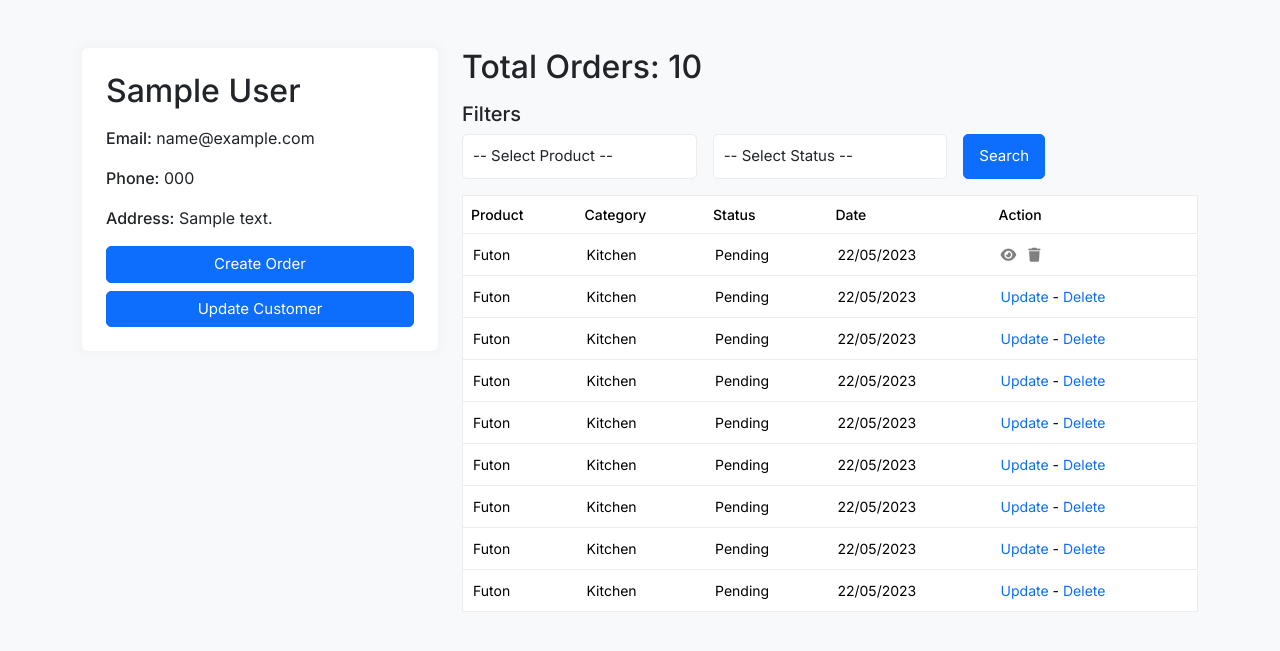
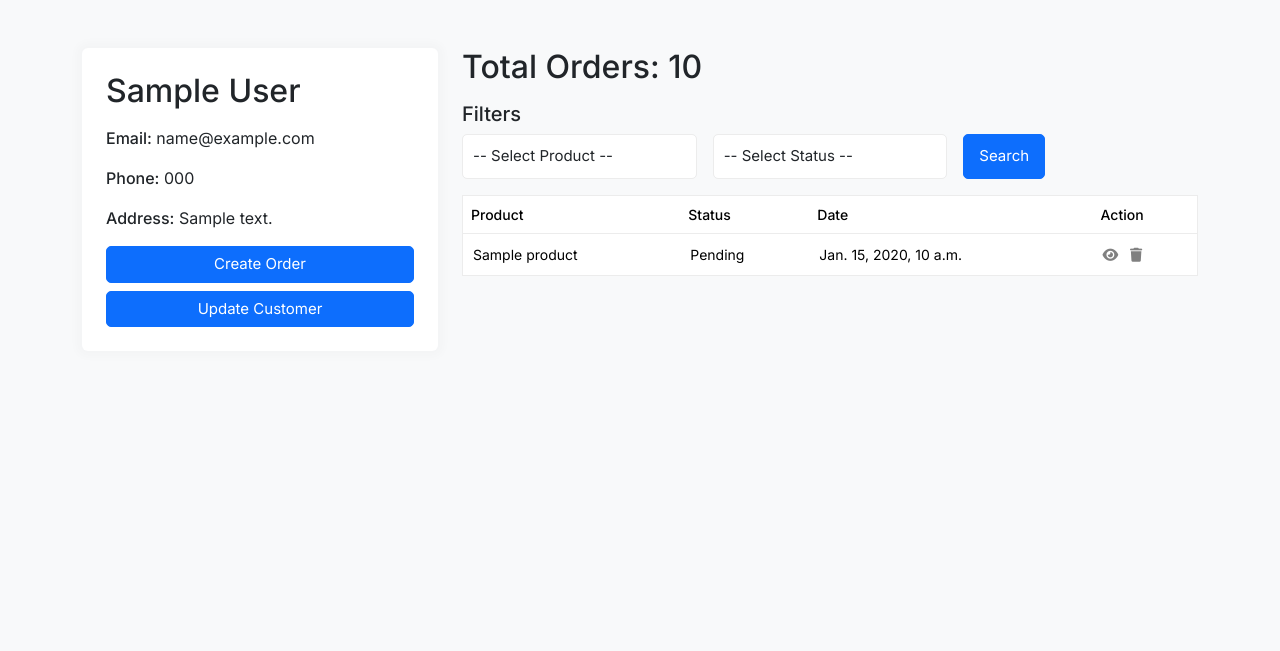
Before and after one commit to shaheryaryousaf/Django-CRM-v.2, a Django app: page /customers/detail/1 in a window 1280 px wide. Shown: the part 70-721 px from the top of the page. Run offline with Django 4.2, Linux system fonts and the light colour scheme; tables that the repository leaves empty hold one stand-in row (values such as "Sample post"); some libraries are stand-ins or nearby versions.

Commit message:
Make additional changes - Login and search filters remaining

```diff
--- a/customers/views.py
+++ b/customers/views.py
@@ -55,8 +55,10 @@ def updateCustomer(request, id):
 # ===============================
 def customerDetail(request, id):
     customer = Customer.objects.get(id=id)
+    orders = customer.order_set.all()
     context = {
-        'customer': customer
+        'customer': customer,
+        'orders': orders,
     }
     return render(request, 'customers/customer-detail.html', context)
 
--- a/products/models.py
+++ b/products/models.py
@@ -23,7 +23,7 @@ class Category(models.Model):
 # Products Model
 class Product(models.Model):
     title = models.CharField(max_length=255, null=True)
-    category = models.ForeignKey(Category, on_delete=models.DO_NOTHING)
+    category = models.ForeignKey(Category, on_delete=models.SET_NULL, null=True)
     description = models.TextField(null=True, blank=True)
     created_at = models.DateTimeField(
         null=True, blank=True, default=datetime.now)
@@ -40,8 +40,8 @@ class Product(models.Model):
 
 # Orders Model
 class Order(models.Model):
-    customer = models.ForeignKey(Customer, on_delete=models.DO_NOTHING)
-    product = models.ForeignKey(Product, on_delete=models.DO_NOTHING)
+    customer = models.ForeignKey(Customer, on_delete=models.SET_NULL, null=True)
+    product = models.ForeignKey(Product, on_delete=models.SET_NULL, null=True)
     status = models.CharField(max_length=20, choices=STATUS, default='Unassigned', null=True)
     created_at = models.DateTimeField(
         null=True, blank=True, default=datetime.now)
--- a/products/urls.py
+++ b/products/urls.py
@@ -2,12 +2,16 @@ from django.urls import path
 from . import views
 
 urlpatterns = [
+    path("categories", views.categories, name='categories-list'),
+    path("categories/<str:id>/delete", views.deleteCategory, name='delete-category'),
     path("", views.products, name='products-list'),
     path("add", views.addProduct, name='add-product'),
     path("edit/<str:id>", views.editProduct, name='edit-product'),
+    path("delete/<str:id>/product", views.deleteProduct, name='delete-product'),
     path("orders", views.Orders, name='orders-list'),
     path("create", views.createOrder, name='create-order'),
     path("update/<str:id>", views.updateOrder, name='update-order'),
     path("detail/<str:id>", views.orderDetail, name='order-detail'),
     path("detail/<str:id>/deliver", views.deliverOrder, name='deliver-order'),
+    path("delete/<str:id>/order", views.deleteOrder, name='delete-order'),
 ]
--- a/templates/accounts/dashboard.html
+++ b/templates/accounts/dashboard.html
@@ -68,7 +68,7 @@
             {% for customer in customers %}
             <tr>
               <td><a href="{% url 'customer-detail' customer.id %}">{{customer.first_name}} {{customer.last_name}}</a></td>
-              <td>{{customer.num__order}}</td>
+              <td>{{customer.order_set.count}}</td>
             </tr>
             {% endfor %}
           </tbody>
@@ -107,7 +107,7 @@
                   <td>{{order.status}}</td>
                   <td>
                     <a href="{% url 'order-detail' order.id %}"><i class="fa-solid fa-eye"></i></a>&nbsp;&nbsp;
-                    <a href="#"><i class="fa-solid fa-trash"></i></a>
+                    <a href="{% url 'delete-order' order.id %}"><i class="fa-solid fa-trash"></i></a>
                   </td>
                 </tr>
               {% endfor %}
--- a/templates/customers/customer-detail.html
+++ b/templates/customers/customer-detail.html
@@ -19,7 +19,6 @@
           </div>
         </div>
       </div>
-
       <!-- Customer Orders -->
       <div class="col-md-8">
         <h2 class="mb-1">Total Orders: 10</h2>
@@ -51,103 +50,29 @@
           <thead>
             <tr>
               <th>Product</th>
-              <th>Category</th>
               <th>Status</th>
               <th>Date</th>
               <th>Action</th>
             </tr>
           </thead>
           <tbody>
+            {% if orders %}
+            {% for order in orders %}
             <tr>
-              <td>Futon</td>
-              <td>Kitchen</td>
-              <td>Pending</td>
-              <td>22/05/2023</td>
+              <td>{{order.product.title}}</td>
+              <td>{{order.status}}</td>
+              <td>{{order.created_at}}</td>
               <td>
-                <a href="create-order.html"><i class="fa-solid fa-eye"></i></a> &nbsp;
-                <a href="#"><i class="fa-solid fa-trash"></i></a>
+                <a href="{% url 'order-detail' order.id %}"><i class="fa-solid fa-eye"></i></a> &nbsp;
+                <a href="{% url 'delete-order' order.id %}"><i class="fa-solid fa-trash"></i></a>
               </td>
             </tr>
+            {% endfor %}
+            {% else %}
             <tr>
-              <td>Futon</td>
-              <td>Kitchen</td>
-              <td>Pending</td>
-              <td>22/05/2023</td>
-              <td>
-                <a href="create-order.html">Update</a> -
-                <a href="#">Delete</a>
-              </td>
+              <td colspan="5">No orders for <b>{{customer.first_name}} {{customer.last_name}}</b> right now.</td>
             </tr>
-            <tr>
-              <td>Futon</td>
-              <td>Kitchen</td>
-              <td>Pending</td>
-              <td>22/05/2023</td>
-              <td>
-                <a href="create-order.html">Update</a> -
-                <a href="#">Delete</a>
-              </td>
-            </tr>
-            <tr>
-              <td>Futon</td>
-              <td>Kitchen</td>
-              <td>Pending</td>
-              <td>22/05/2023</td>
-              <td>
-                <a href="create-order.html">Update</a> -
-                <a href="#">Delete</a>
-              </td>
-            </tr>
-            <tr>
-              <td>Futon</td>
-              <td>Kitchen</td>
-              <td>Pending</td>
-              <td>22/05/2023</td>
-              <td>
-                <a href="create-order.html">Update</a> -
-                <a href="#">Delete</a>
-              </td>
-            </tr>
-            <tr>
-              <td>Futon</td>
-              <td>Kitchen</td>
-              <td>Pending</td>
-              <td>22/05/2023</td>
-              <td>
-                <a href="create-order.html">Update</a> -
-                <a href="#">Delete</a>
-              </td>
-            </tr>
-            <tr>
-              <td>Futon</td>
-              <td>Kitchen</td>
-              <td>Pending</td>
-              <td>22/05/2023</td>
-              <td>
-                <a href="create-order.html">Update</a> -
-                <a href="#">Delete</a>
-              </td>
-            </tr>
-            <tr>
-              <td>Futon</td>
-              <td>Kitchen</td>
-              <td>Pending</td>
-              <td>22/05/2023</td>
-              <td>
-                <a href="create-order.html">Update</a> -
-                <a href="#">Delete</a>
-              </td>
-            </tr>
-            <tr>
-              <td>Futon</td>
-              <td>Kitchen</td>
-              <td>Pending</td>
-              <td>22/05/2023</td>
-              <td>
-                <a href="create-order.html">Update</a> -
-                <a href="#">Delete</a>
-              </td>
-            </tr>
+            {% endif %}
           </tbody>
         </table>
       </div>
--- a/templates/products/orders.html
+++ b/templates/products/orders.html
@@ -61,7 +61,7 @@
               <td>
                 <a href="{% url 'order-detail' order.id %}"><i class="fa-solid fa-eye"></i></a>&nbsp;&nbsp;
                 <a href="{% url 'update-order' order.id %}"><i class="fa-solid fa-pencil"></i></a>&nbsp;&nbsp;
-                <a href="#"><i class="fa-solid fa-trash"></i></a>
+                <a href="{% url 'delete-order' order.id %}"><i class="fa-solid fa-trash"></i></a>
               </td>
             </tr>
             {% endfor %} {% else %}
```
Also changed, not shown: products/forms.py (+7 -1 lines), products/views.py (+48 -2 lines), templates/products/categories/categories.html (added, +41 -0 lines), templates/products/order-detail.html (+4 -3 lines), templates/products/products.html (+9 -4 lines), products/migrations/0003_alter_order_customer_alter_order_product_and_more.py (added).
